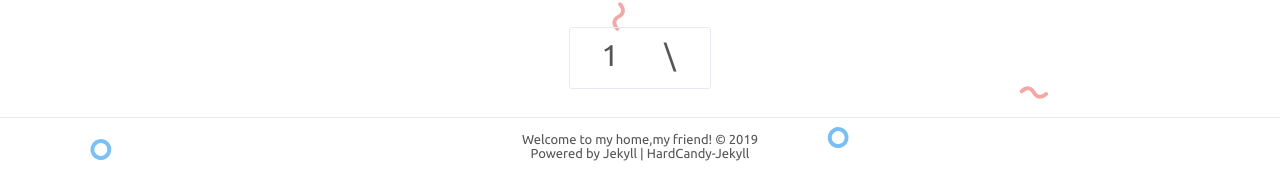
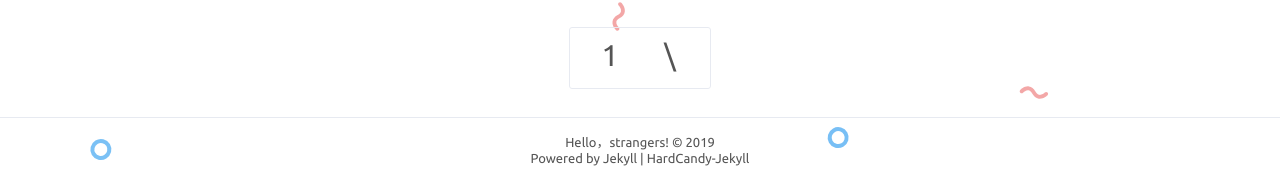
Before and after one commit to BurningNeverCry/BurningNeverCry.github.io, a Jekyll site: the page built from index.html, in a window 1280 px wide. Shown: the part 1455-1645 px from the top of the page. Built offline with Jekyll 4.4.1, drawn with Linux system fonts in a browser that asks for light colours; comment, search, counter and statistics services are not loaded.

Commit message:
Update _config.yml

```diff
--- a/_config.yml
+++ b/_config.yml
@@ -1,5 +1,5 @@
 # Site settings 配置站点
-title: 'Welcome to my home,my friend!'
+title: 'Hello，strangers!'
 description: 'You will gain knowledge not just about Internet here.'
 keywords: 'Internet, Love and share'
 url: 'https://whoisburning.cn' # your host
```
